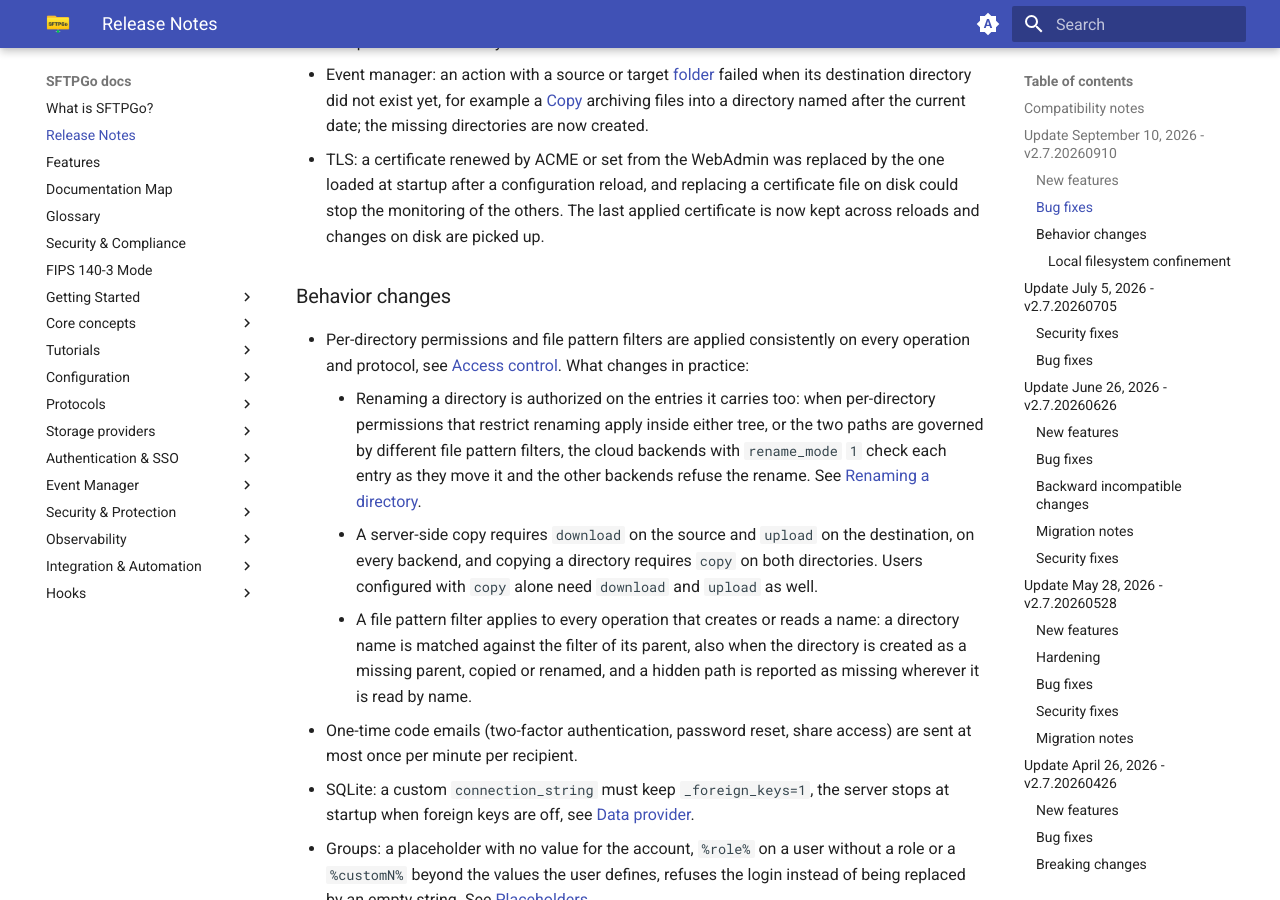
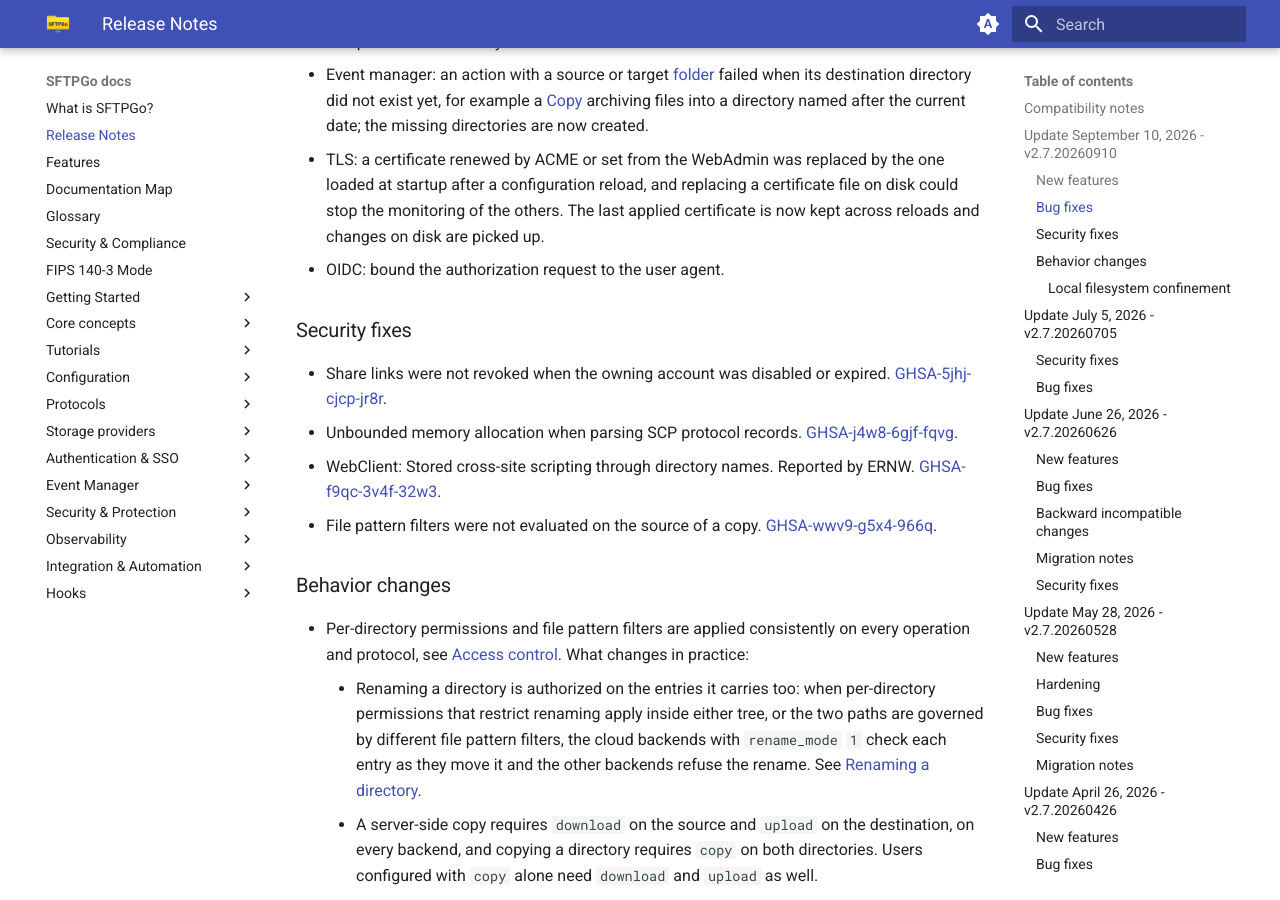
Before and after one commit to sftpgo/docs, an MkDocs documentation site: the page built from docs/changelog.md, in a window 1280 px wide and 900 px high, scrolled down 1780 px. Built offline with MkDocs 1.6.1 and Material for MkDocs 9.7.7, drawn with Linux system fonts in a browser that asks for light colours; the version menu is left out.

Commit message:
add security fixes to the changelog now that they are public
Signed-off-by: Nicola Murino <nicola.murino@gmail.com>

```diff
--- a/docs/changelog.md
+++ b/docs/changelog.md
@@ -36,6 +36,14 @@ If you're migrating from an open-source installation, please follow the guide he
 - SFTP storage backend through a SOCKS proxy: when the SFTP server behind the proxy was unreachable, the connection attempt blocked the operation indefinitely. The connection setup is now bounded by a timeout.
 - Event manager: an action with a source or target [folder](filesystem-actions.md#virtual-folders) failed when its destination directory did not exist yet, for example a [Copy](filesystem-actions.md#copy) archiving files into a directory named after the current date; the missing directories are now created.
 - TLS: a certificate renewed by ACME or set from the WebAdmin was replaced by the one loaded at startup after a configuration reload, and replacing a certificate file on disk could stop the monitoring of the others. The last applied certificate is now kept across reloads and changes on disk are picked up.
+- OIDC: bound the authorization request to the user agent.
+
+### Security fixes
+
+- Share links were not revoked when the owning account was disabled or expired. [GHSA-5jhj-cjcp-jr8r](https://github.com/drakkan/sftpgo/security/advisories/GHSA-5jhj-cjcp-jr8r).
+- Unbounded memory allocation when parsing SCP protocol records. [GHSA-j4w8-6gjf-fqvg](https://github.com/drakkan/sftpgo/security/advisories/GHSA-j4w8-6gjf-fqvg).
+- WebClient: Stored cross-site scripting through directory names. Reported by ERNW. [GHSA-f9qc-3v4f-32w3](https://github.com/drakkan/sftpgo/security/advisories/GHSA-f9qc-3v4f-32w3).
+- File pattern filters were not evaluated on the source of a copy. [GHSA-wwv9-g5x4-966q](https://github.com/drakkan/sftpgo/security/advisories/GHSA-wwv9-g5x4-966q).
 
 ### Behavior changes
 
```
